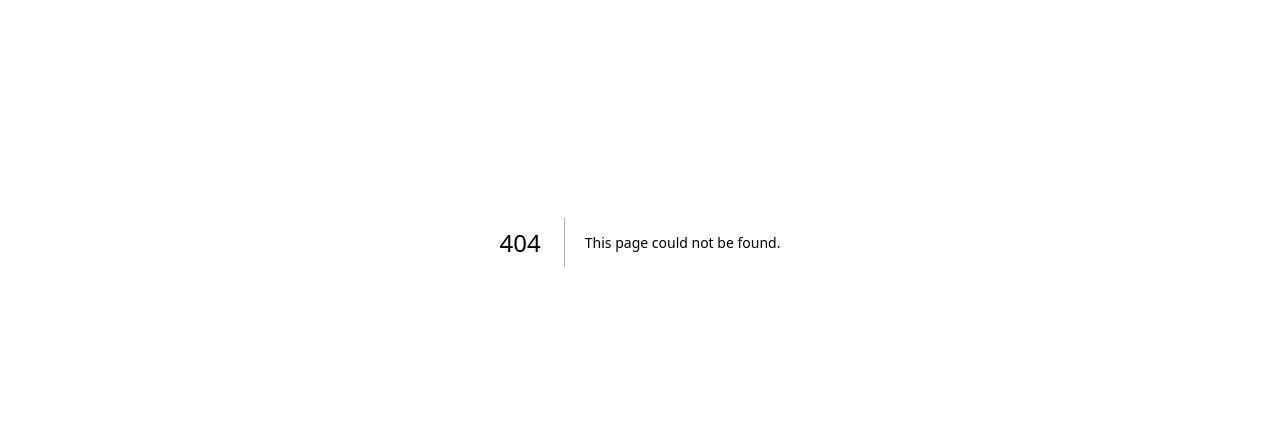
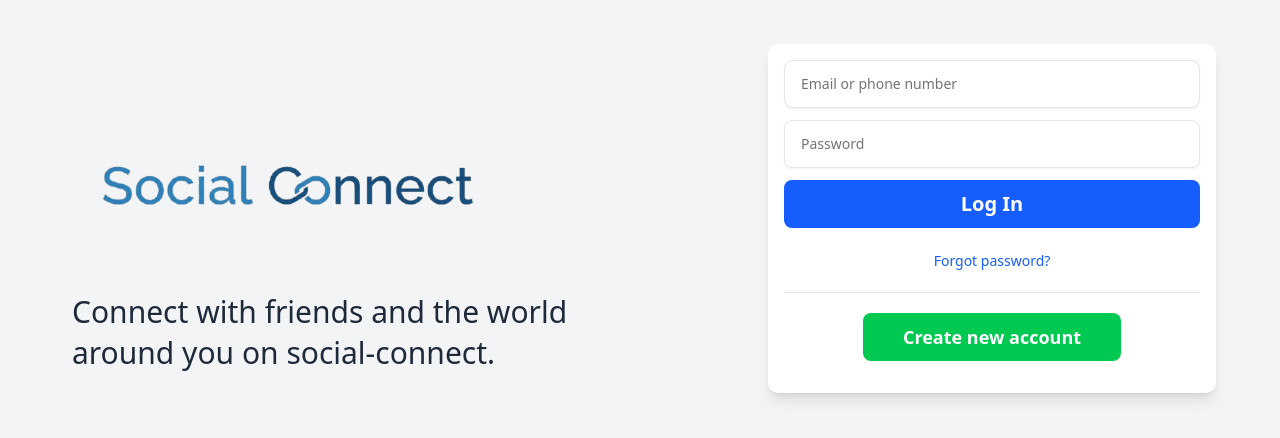
Before and after one commit to bikashb98/Social-Connect, a Next.js app: page /login in a window 1280 px wide. Before the commit this address had no page. Shown: the part 158-596 px from the top of the page. Built offline with nearby package versions, Linux system fonts and the light colour scheme.

Commit message:
Built the frontend registration page

```diff
--- /dev/null
+++ b/app/login/page.tsx
@@ -0,0 +1,87 @@
+'use client';
+
+import { useState } from 'react';
+import { Button } from '@/components/ui/button';
+import { Input } from '@/components/ui/input';
+import Image from 'next/image';
+
+export default function LoginPage() {
+  const [email, setEmail] = useState('');
+  const [password, setPassword] = useState('');
+
+  const handleLogin = async () => {
+    console.log('Login:', { email, password });
+    // Add your login logic here
+  };
+
+  return (
+    <div className="min-h-screen bg-gray-100 flex items-center px-4 pt-20 pb-32">
+      <div className="w-full max-w-6xl mx-auto">
+        <div className="grid md:grid-cols-2 gap-12 items-center">
+
+          {/* Left Side - Logo and Tagline */}
+          <div className="flex flex-col md:pr-8">
+            <Image
+              src="/assets/logos/logo.png"
+              alt="social-connect logo"
+              width={500}
+              height={166}
+              className="-mb-4 w-full max-w-md"
+            />
+            <p className="text-2xl md:text-3xl text-gray-800 leading-snug md:pl-2">
+              Connect with friends and the world around you on social-connect.
+            </p>
+          </div>
+
+          {/* Right Side - Login Card */}
+          <div className="flex justify-center md:justify-end">
+            <div className="bg-white rounded-lg shadow-lg p-4 w-full max-w-md">
+              <div className="space-y-3">
+                <Input
+                  type="email"
+                  placeholder="Email or phone number"
+                  value={email}
+                  onChange={(e:any) => setEmail(e.target.value)}
+                  className="h-12 text-base px-4"
+                />
+
+                <Input
+                  type="password"
+                  placeholder="Password"
+                  value={password}
+                  onChange={(e) => setPassword(e.target.value)}
+                  className="h-12 text-base px-4"
+                />
+
+                <Button
+                  onClick={handleLogin}
+                  className="w-full bg-blue-600 hover:bg-blue-700 text-white font-bold h-12 text-xl rounded-md"
+                >
+                  Log In
+                </Button>
+
+                <div className="text-center py-2">
+                  <a href="#" className="text-blue-600 hover:underline text-sm">
+                    Forgot password?
+                  </a>
+                </div>
+
+                <hr className="my-3" />
+
+                <div className="text-center pt-2 pb-4">
+                  <Button
+                    className="bg-green-500 hover:bg-green-600 text-white font-bold px-10 h-12 text-lg rounded-md"
+                  >
+                    Create new account
+                  </Button>
+                </div>
+              </div>
+            </div>
+
+          </div>
+
+        </div>
+      </div>
+    </div>
+  );
+}
--- a/app/register/page.tsx
+++ b/app/register/page.tsx
@@ -1,5 +1,145 @@
-export function Register () {
-    return (
-        <div>Hey there welcome to the registration</div>
-    )
+'use client';
+
+import { useState } from 'react';
+import { Button } from '@/components/ui/button';
+import { Input } from '@/components/ui/input';
+import Image from 'next/image';
+import { useRouter } from 'next/navigation';
+import Link from 'next/link';
+
+export default function RegisterPage() {
+  const [firstName, setFirstName] = useState('');
+  const [lastName, setLastName] = useState('');
+  const [username, setUsername] = useState('');
+  const [email, setEmail] = useState('');
+  const [password, setPassword] = useState('');
+  const [error, setError] = useState('');
+  const [success, setSuccess] = useState('');
+  const router = useRouter();
+
+  const handleRegister = async () => {
+    setError('');
+    setSuccess('');
+
+    const response = await fetch('/api/auth/register', {
+      method: 'POST',
+      headers: {
+        'Content-Type': 'application/json'
+      },
+      body: JSON.stringify({
+        first_name: firstName,
+        last_name: lastName,
+        username,
+        email,
+        password
+      })
+    });
+
+    const data = await response.json();
+
+    if (response.status === 200) {
+      setSuccess(data.message || 'Registration successful! Please check your email.');
+      // Optionally redirect after a delay
+      setTimeout(() => {
+        router.push('/');
+      }, 3000);
+    } else {
+      setError(data.error || 'Registration failed. Please try again.');
+    }
+  };
+
+  return (
+    <div className="min-h-screen bg-gray-100 flex items-center px-4 py-12">
+      <div className="w-full max-w-6xl mx-auto">
+        <div className="grid md:grid-cols-2 gap-12 items-center">
+
+          {/* Left Side - Logo and Tagline */}
+          <div className="flex flex-col md:pr-8">
+            <Image
+              src="/assets/logos/logo.png"
+              alt="social-connect logo"
+              width={500}
+              height={166}
+              className="-mb-4 w-full max-w-md"
+            />
+            <p className="text-2xl md:text-3xl text-gray-800 leading-snug md:pl-2">
+              Connect with friends and the world around you on social-connect.
+            </p>
+          </div>
+
+          {/* Right Side - Registration Card */}
+          <div className="flex justify-center md:justify-end">
+            <div className="bg-white rounded-lg shadow-lg p-6 w-full max-w-md">
+              <h2 className="text-3xl font-bold text-center mb-2">Sign Up</h2>
+              <p className="text-gray-600 text-center mb-6">It&apos;s quick and easy.</p>
+
+              <div className="space-y-3">
+                <div className="grid grid-cols-2 gap-3">
+                  <Input
+                    type="text"
+                    placeholder="First name"
+                    value={firstName}
+                    onChange={(e) => setFirstName(e.target.value)}
+                    className="h-12 text-base"
+                  />
+                  <Input
+                    type="text"
+                    placeholder="Last name"
+                    value={lastName}
+                    onChange={(e) => setLastName(e.target.value)}
+                    className="h-12 text-base"
+                  />
+                </div>
+
+                <Input
+                  type="text"
+                  placeholder="Username"
+                  value={username}
+                  onChange={(e) => setUsername(e.target.value)}
+                  className="h-12 text-base"
+                />
+
+                <Input
+                  type="email"
+                  placeholder="Email"
+                  value={email}
+                  onChange={(e) => setEmail(e.target.value)}
+                  className="h-12 text-base"
+                />
+
+                <Input
+                  type="password"
+                  placeholder="Password"
+                  value={password}
+                  onChange={(e) => setPassword(e.target.value)}
+                  className="h-12 text-base"
+                />
+
+                {error && <div className='w-full text-red-600 text-sm text-center bg-red-50 p-2 rounded'>{error}</div>}
+                {success && <div className='w-full text-green-600 text-sm text-center bg-green-50 p-2 rounded'>{success}</div>}
+
+                <p className="text-xs text-gray-600 text-center py-2">
+                  By clicking Sign Up, you agree to our Terms, Privacy Policy and Cookies Policy.
+                </p>
+
+                <Button
+                  onClick={handleRegister}
+                  className="w-full bg-green-500 hover:bg-green-600 text-white font-bold h-12 text-lg rounded-md"
+                >
+                  Sign Up
+                </Button>
+
+                <div className="text-center pt-4">
+                  <Link href="/" className="text-blue-600 hover:underline text-sm font-semibold">
+                    Already have an account?
+                  </Link>
+                </div>
+              </div>
+            </div>
+          </div>
+
+        </div>
+      </div>
+    </div>
+  );
 }
```
